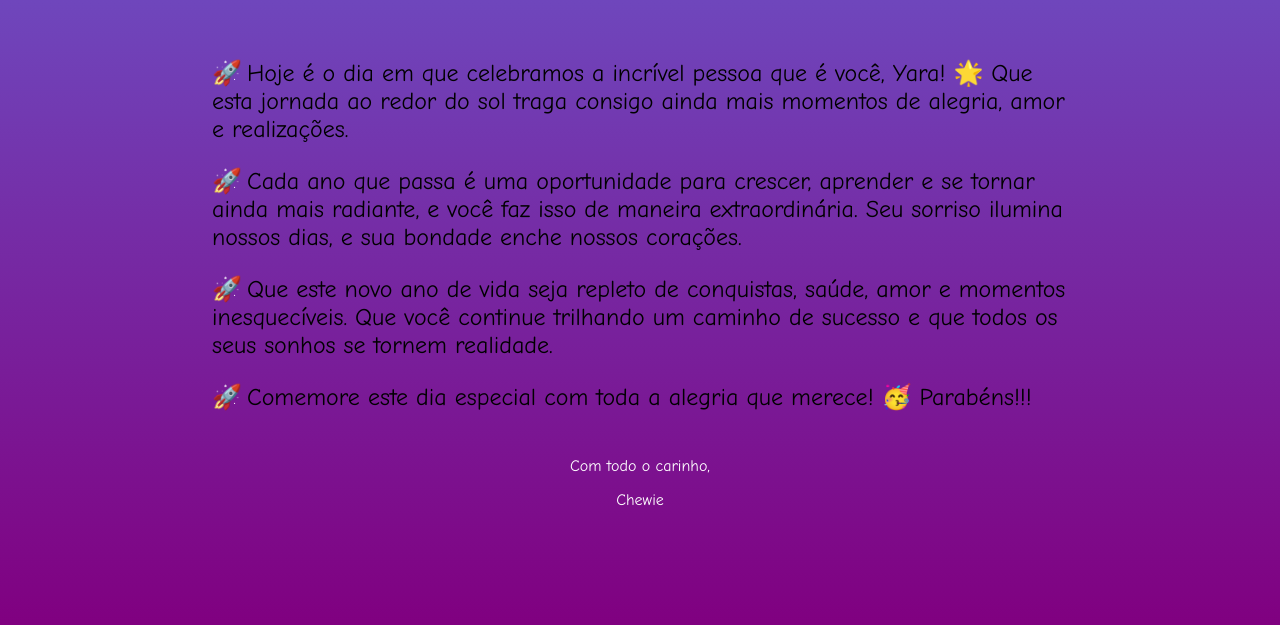
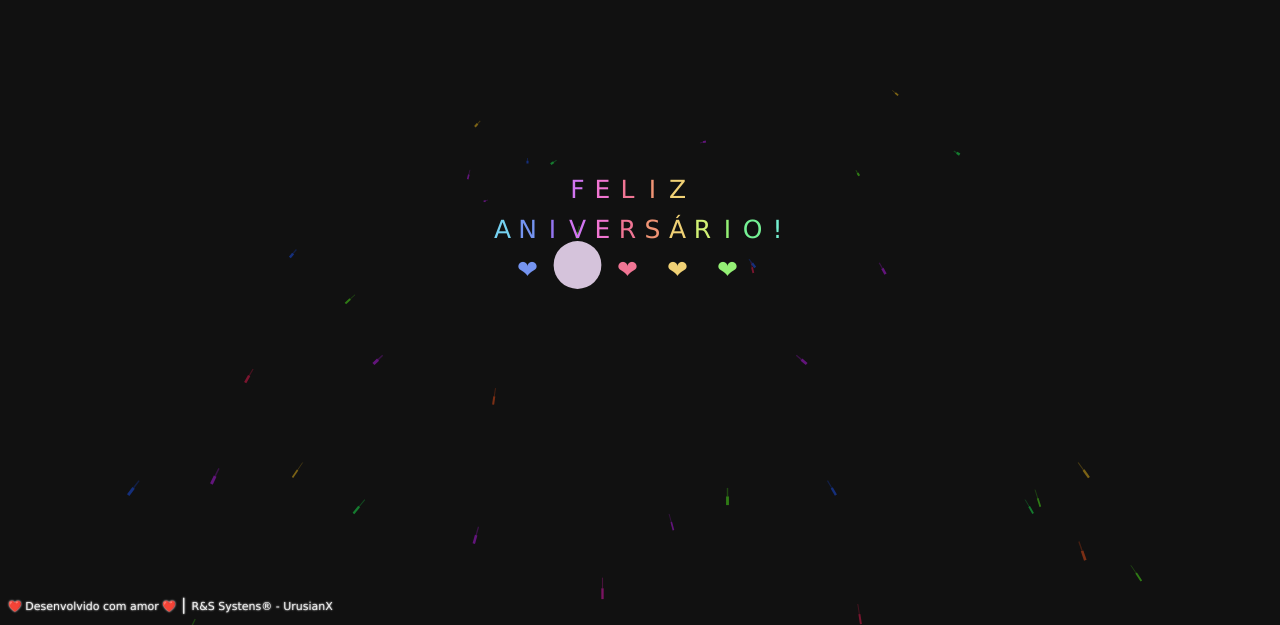
Before and after one commit to rflsza13/birthday-card, a plain HTML site: page index.html in a window 1280 px wide. Shown: the part 175-800 px from the top of the page. Drawn offline with Linux system fonts and the light colour scheme.

Commit message:
novo cartão de aniversário

```diff
--- a/index.html
+++ b/index.html
@@ -3,30 +3,17 @@
 <head>
   <meta charset="UTF-8">
   <meta name="viewport" content="width=device-width, initial-scale=1.0">
+  <title>Feliz Aniversário!!</title>
   <link rel="stylesheet" href="styles.css">
-  <title>Cartão de Aniversário</title>
+  <script src="https://cdnjs.cloudflare.com/ajax/libs/prefixfree/1.0.7/prefixfree.min.js"></script>
 </head>
 <body>
-  <audio autoplay loop>
-    <source src="sua-musica.mp3" type="audio/mp3">
-    Seu navegador não suporta o elemento de áudio.
-  </audio>
-  <div class="card-container">
-    <div class="card">
-      <div class="header">
-        <h1>🎉 Feliz Aniversário, Yara! 🎉</h1>
-      </div>
-      <div class="content">
-        <p>Hoje é o dia em que celebramos a incrível pessoa que é você, Yara! 🌟 Que esta jornada ao redor do sol traga consigo ainda mais momentos de alegria, amor e realizações.</p>
-        <p>Cada ano que passa é uma oportunidade para crescer, aprender e se tornar ainda mais radiante, e você faz isso de maneira extraordinária. Seu sorriso ilumina nossos dias, e sua bondade enche nossos corações.</p>
-        <p>Que este novo ano de vida seja repleto de conquistas, saúde, amor e momentos inesquecíveis. Que você continue trilhando um caminho de sucesso e que todos os seus sonhos se tornem realidade.</p>
-        <p>Comemore este dia especial com toda a alegria que merece! 🥳 Parabéns!!!</p>
-      </div>
-      <div class="footer">
-        <p>Com todo o carinho,</p>
-        <p> Chewie </p>
-      </div>
-    </div>
-  </div>
+  <canvas id="c"></canvas>
+  <p>
+    <span>❤️ Desenvolvido com amor ❤️</span> |
+    <span>R&S Systens® - UrusianX</span>
+  </p>
+  <script src="script.js"></script>
+  <script src="script2.js"></script>
 </body>
 </html>
--- /dev/null
+++ b/script.js
@@ -0,0 +1,402 @@
+var w = c.width = window.innerWidth,
+		h = c.height = window.innerHeight,
+		ctx = c.getContext( '2d' ),
+
+		hw = w / 2, // half-width
+		hh = h / 2,
+
+		opts = {
+			strings: [' FELIZ  ', 'ANIVERSÁRIO!', '❤️❤️❤️❤️❤️'],
+			charSize: 25,
+			charSpacing: 25,
+			lineHeight: 40,
+
+			cx: w / 2,
+			cy: h / 2,
+
+			fireworkPrevPoints: 10,
+			fireworkBaseLineWidth: 5,
+			fireworkAddedLineWidth: 8,
+			fireworkSpawnTime: 200,
+			fireworkBaseReachTime: 30,
+			fireworkAddedReachTime: 30,
+			fireworkCircleBaseSize: 20,
+			fireworkCircleAddedSize: 10,
+			fireworkCircleBaseTime: 30,
+			fireworkCircleAddedTime: 30,
+			fireworkCircleFadeBaseTime: 10,
+			fireworkCircleFadeAddedTime: 5,
+			fireworkBaseShards: 5,
+			fireworkAddedShards: 5,
+			fireworkShardPrevPoints: 3,
+			fireworkShardBaseVel: 4,
+			fireworkShardAddedVel: 2,
+			fireworkShardBaseSize: 3,
+			fireworkShardAddedSize: 3,
+			gravity: .1,
+			upFlow: -.1,
+			letterContemplatingWaitTime: 360,
+			balloonSpawnTime: 20,
+			balloonBaseInflateTime: 10,
+			balloonAddedInflateTime: 10,
+			balloonBaseSize: 20,
+			balloonAddedSize: 20,
+			balloonBaseVel: .4,
+			balloonAddedVel: .4,
+			balloonBaseRadian: -( Math.PI / 2 - .5 ),
+			balloonAddedRadian: -1,
+		},
+		calc = {
+			totalWidth: opts.charSpacing * Math.max( opts.strings[0].length, opts.strings[1].length)
+		},
+
+		Tau = Math.PI * 2,
+		TauQuarter = Tau / 4,
+
+		letters = [];
+
+ctx.font = opts.charSize + 'px Verdana';
+
+function Letter( char, x, y ){
+	this.char = char;
+	this.x = x;
+	this.y = y;
+
+	this.dx = -ctx.measureText( char ).width / 2;
+	this.dy = +opts.charSize / 2;
+
+	this.fireworkDy = this.y - hh;
+
+	var hue = x / calc.totalWidth * 360;
+
+	this.color = 'hsl(hue,80%,50%)'.replace( 'hue', hue );
+	this.lightAlphaColor = 'hsla(hue,80%,light%,alp)'.replace( 'hue', hue );
+	this.lightColor = 'hsl(hue,80%,light%)'.replace( 'hue', hue );
+	this.alphaColor = 'hsla(hue,80%,50%,alp)'.replace( 'hue', hue );
+
+	this.reset();
+}
+Letter.prototype.reset = function(){
+
+	this.phase = 'firework';
+	this.tick = 0;
+	this.spawned = false;
+	this.spawningTime = opts.fireworkSpawnTime * Math.random() |0;
+	this.reachTime = opts.fireworkBaseReachTime + opts.fireworkAddedReachTime * Math.random() |0;
+	this.lineWidth = opts.fireworkBaseLineWidth + opts.fireworkAddedLineWidth * Math.random();
+	this.prevPoints = [ [ 0, hh, 0 ] ];
+}
+Letter.prototype.step = function(){
+
+	if( this.phase === 'firework' ){
+
+		if( !this.spawned ){
+
+			++this.tick;
+			if( this.tick >= this.spawningTime ){
+
+				this.tick = 0;
+				this.spawned = true;
+			}
+
+		} else {
+
+			++this.tick;
+
+			var linearProportion = this.tick / this.reachTime,
+					armonicProportion = Math.sin( linearProportion * TauQuarter ),
+
+					x = linearProportion * this.x,
+					y = hh + armonicProportion * this.fireworkDy;
+
+			if( this.prevPoints.length > opts.fireworkPrevPoints )
+				this.prevPoints.shift();
+
+			this.prevPoints.push( [ x, y, linearProportion * this.lineWidth ] );
+
+			var lineWidthProportion = 1 / ( this.prevPoints.length - 1 );
+
+			for( var i = 1; i < this.prevPoints.length; ++i ){
+
+				var point = this.prevPoints[ i ],
+						point2 = this.prevPoints[ i - 1 ];
+
+				ctx.strokeStyle = this.alphaColor.replace( 'alp', i / this.prevPoints.length );
+				ctx.lineWidth = point[ 2 ] * lineWidthProportion * i;
+				ctx.beginPath();
+				ctx.moveTo( point[ 0 ], point[ 1 ] );
+				ctx.lineTo( point2[ 0 ], point2[ 1 ] );
+				ctx.stroke();
+
+			}
+
+			if( this.tick >= this.reachTime ){
+
+				this.phase = 'contemplate';
+
+				this.circleFinalSize = opts.fireworkCircleBaseSize + opts.fireworkCircleAddedSize * Math.random();
+				this.circleCompleteTime = opts.fireworkCircleBaseTime + opts.fireworkCircleAddedTime * Math.random() |0;
+				this.circleCreating = true;
+				this.circleFading = false;
+
+				this.circleFadeTime = opts.fireworkCircleFadeBaseTime + opts.fireworkCircleFadeAddedTime * Math.random() |0;
+				this.tick = 0;
+				this.tick2 = 0;
+
+				this.shards = [];
+
+				var shardCount = opts.fireworkBaseShards + opts.fireworkAddedShards * Math.random() |0,
+						angle = Tau / shardCount,
+						cos = Math.cos( angle ),
+						sin = Math.sin( angle ),
+
+						x = 1,
+						y = 0;
+
+				for( var i = 0; i < shardCount; ++i ){
+					var x1 = x;
+					x = x * cos - y * sin;
+					y = y * cos + x1 * sin;
+
+					this.shards.push( new Shard( this.x, this.y, x, y, this.alphaColor ) );
+				}
+			}
+
+		}
+	} else if( this.phase === 'contemplate' ){
+
+		++this.tick;
+
+		if( this.circleCreating ){
+
+			++this.tick2;
+			var proportion = this.tick2 / this.circleCompleteTime,
+					armonic = -Math.cos( proportion * Math.PI ) / 2 + .5;
+
+			ctx.beginPath();
+			ctx.fillStyle = this.lightAlphaColor.replace( 'light', 50 + 50 * proportion ).replace( 'alp', proportion );
+			ctx.beginPath();
+			ctx.arc( this.x, this.y, armonic * this.circleFinalSize, 0, Tau );
+			ctx.fill();
+
+			if( this.tick2 > this.circleCompleteTime ){
+				this.tick2 = 0;
+				this.circleCreating = false;
+				this.circleFading = true;
+			}
+		} else if( this.circleFading ){
+
+			ctx.fillStyle = this.lightColor.replace( 'light', 70 );
+			ctx.fillText( this.char, this.x + this.dx, this.y + this.dy );
+
+			++this.tick2;
+			var proportion = this.tick2 / this.circleFadeTime,
+					armonic = -Math.cos( proportion * Math.PI ) / 2 + .5;
+
+			ctx.beginPath();
+			ctx.fillStyle = this.lightAlphaColor.replace( 'light', 100 ).replace( 'alp', 1 - armonic );
+			ctx.arc( this.x, this.y, this.circleFinalSize, 0, Tau );
+			ctx.fill();
+
+			if( this.tick2 >= this.circleFadeTime )
+				this.circleFading = false;
+
+		} else {
+
+			ctx.fillStyle = this.lightColor.replace( 'light', 70 );
+			ctx.fillText( this.char, this.x + this.dx, this.y + this.dy );
+		}
+
+		for( var i = 0; i < this.shards.length; ++i ){
+
+			this.shards[ i ].step();
+
+			if( !this.shards[ i ].alive ){
+				this.shards.splice( i, 1 );
+				--i;
+			}
+		}
+
+		if( this.tick > opts.letterContemplatingWaitTime ){
+
+			this.phase = 'balloon';
+
+			this.tick = 0;
+			this.spawning = true;
+			this.spawnTime = opts.balloonSpawnTime * Math.random() |0;
+			this.inflating = false;
+			this.inflateTime = opts.balloonBaseInflateTime + opts.balloonAddedInflateTime * Math.random() |0;
+			this.size = opts.balloonBaseSize + opts.balloonAddedSize * Math.random() |0;
+
+			var rad = opts.balloonBaseRadian + opts.balloonAddedRadian * Math.random(),
+					vel = opts.balloonBaseVel + opts.balloonAddedVel * Math.random();
+
+			this.vx = Math.cos( rad ) * vel;
+			this.vy = Math.sin( rad ) * vel;
+		}
+	} else if( this.phase === 'balloon' ){
+
+		ctx.strokeStyle = this.lightColor.replace( 'light', 80 );
+
+		if( this.spawning ){
+
+			++this.tick;
+			ctx.fillStyle = this.lightColor.replace( 'light', 70 );
+			ctx.fillText( this.char, this.x + this.dx, this.y + this.dy );
+
+			if( this.tick >= this.spawnTime ){
+				this.tick = 0;
+				this.spawning = false;
+				this.inflating = true;
+			}
+		} else if( this.inflating ){
+
+			++this.tick;
+
+			var proportion = this.tick / this.inflateTime,
+			    x = this.cx = this.x,
+					y = this.cy = this.y - this.size * proportion;
+
+			ctx.fillStyle = this.alphaColor.replace( 'alp', proportion );
+			ctx.beginPath();
+			generateBalloonPath( x, y, this.size * proportion );
+			ctx.fill();
+
+			ctx.beginPath();
+			ctx.moveTo( x, y );
+			ctx.lineTo( x, this.y );
+			ctx.stroke();
+
+			ctx.fillStyle = this.lightColor.replace( 'light', 70 );
+			ctx.fillText( this.char, this.x + this.dx, this.y + this.dy );
+
+			if( this.tick >= this.inflateTime ){
+				this.tick = 0;
+				this.inflating = false;
+			}
+
+		} else {
+
+			this.cx += this.vx;
+			this.cy += this.vy += opts.upFlow;
+
+			ctx.fillStyle = this.color;
+			ctx.beginPath();
+			generateBalloonPath( this.cx, this.cy, this.size );
+			ctx.fill();
+
+			ctx.beginPath();
+			ctx.moveTo( this.cx, this.cy );
+			ctx.lineTo( this.cx, this.cy + this.size );
+			ctx.stroke();
+
+			ctx.fillStyle = this.lightColor.replace( 'light', 70 );
+			ctx.fillText( this.char, this.cx + this.dx, this.cy + this.dy + this.size );
+
+			if( this.cy + this.size < -hh || this.cx < -hw || this.cy > hw  )
+				this.phase = 'done';
+
+		}
+	}
+}
+function Shard( x, y, vx, vy, color ){
+
+	var vel = opts.fireworkShardBaseVel + opts.fireworkShardAddedVel * Math.random();
+
+	this.vx = vx * vel;
+	this.vy = vy * vel;
+
+	this.x = x;
+	this.y = y;
+
+	this.prevPoints = [ [ x, y ] ];
+	this.color = color;
+
+	this.alive = true;
+
+	this.size = opts.fireworkShardBaseSize + opts.fireworkShardAddedSize * Math.random();
+}
+Shard.prototype.step = function(){
+
+	this.x += this.vx;
+	this.y += this.vy += opts.gravity;
+
+	if( this.prevPoints.length > opts.fireworkShardPrevPoints )
+		this.prevPoints.shift();
+
+	this.prevPoints.push( [ this.x, this.y ] );
+
+	var lineWidthProportion = this.size / this.prevPoints.length;
+
+	for( var k = 0; k < this.prevPoints.length - 1; ++k ){
+
+		var point = this.prevPoints[ k ],
+				point2 = this.prevPoints[ k + 1 ];
+
+		ctx.strokeStyle = this.color.replace( 'alp', k / this.prevPoints.length );
+		ctx.lineWidth = k * lineWidthProportion;
+		ctx.beginPath();
+		ctx.moveTo( point[ 0 ], point[ 1 ] );
+		ctx.lineTo( point2[ 0 ], point2[ 1 ] );
+		ctx.stroke();
+
+	}
+
+	if( this.prevPoints[ 0 ][ 1 ] > hh )
+		this.alive = false;
+}
+function generateBalloonPath( x, y, size ){
+
+	ctx.moveTo( x, y );
+	ctx.bezierCurveTo( x - size / 2, y - size / 2,
+									 	 x - size / 4, y - size,
+									   x,            y - size );
+	ctx.bezierCurveTo( x + size / 4, y - size,
+									   x + size / 2, y - size / 2,
+									   x,            y );
+}
+
+function anim(){
+
+	window.requestAnimationFrame( anim );
+
+	ctx.fillStyle = '#111';
+	ctx.fillRect( 0, 0, w, h );
+
+	ctx.translate( hw, hh );
+
+	var done = true;
+	for( var l = 0; l < letters.length; ++l ){
+
+		letters[ l ].step();
+		if( letters[ l ].phase !== 'done' )
+			done = false;
+	}
+
+	ctx.translate( -hw, -hh );
+
+	if( done )
+		for( var l = 0; l < letters.length; ++l )
+			letters[ l ].reset();
+}
+
+for( var i = 0; i < opts.strings.length; ++i ){
+	for( var j = 0; j < opts.strings[ i ].length; ++j ){
+		letters.push( new Letter( opts.strings[ i ][ j ],
+														j * opts.charSpacing + opts.charSpacing / 2 - opts.strings[ i ].length * opts.charSize / 2,
+														i * opts.lineHeight + opts.lineHeight / 2 - opts.strings.length * opts.lineHeight / 2 ) );
+	}
+}
+
+anim();
+
+window.addEventListener( 'resize', function(){
+
+	w = c.width = window.innerWidth;
+	h = c.height = window.innerHeight;
+
+	hw = w / 2;
+	hh = h / 2;
+
+	ctx.font = opts.charSize + 'px Verdana';
+})
--- a/styles.css
+++ b/styles.css
@@ -1,87 +1,28 @@
-/* styles.css */
+canvas {
+  position: absolute;
+  top: 0;
+  left: 0;
+}
+p {
+  margin: 0 0;
+  position: absolute;
+  font: 16px Verdana;
+  color: #eee;
+  height: 25px;
+  top: calc( 100vh - 30px);
+  text-shadow: 0 0 2px white;
+}
+p a {
+  text-decoration: none;
+  color: #aaa;
+}
+span {
+  font-size: 11px;
+}
+p > a:first-of-type {
+  font-size: 20px;
+}
 body {
-    font-family: 'Comic Sans MS', sans-serif;
-    background: linear-gradient(to bottom, SlateBlue, purple);
-    display: flex;
-    align-items: center;
-    justify-content: center;
-    height: 100vh;
-    margin: 0;
-    overflow: hidden;
-  }
-
-  .card-container {
-    perspective: 1000px;
-    width: 70vw; /* Ajustei a largura do card-container para 70% da largura da tela */
-    margin: 0 auto;
-  }
-
-  .card {
-    width: 100%;
-    height: 100%;
-    position: relative;
-    transform-style: preserve-3d;
-    transition: transform 0.5s ease-in-out;
-  }
-
-  .card:hover {
-    transform: scale(1.1);
-  }
-
-  .header,
-  .footer {
-    color: #fff;
-    text-align: center;
-    padding: 10px;
-  }
-
-  .content {
-    padding: 20px;
-    font-size: 24px;
-  }
-
-  /* Adicionando estilo nerd para o texto */
-  .content p {
-    margin-bottom: 15px;
-  }
-
-  .content p:last-child {
-    margin-bottom: 0;
-  }
-
-  .content p::before {
-    content: '🚀';
-    margin-right: 5px;
-  }
-
-  /* Estilo mais elaborado e nerd para o texto de aniversário */
-  .content p.nerdy {
-    font-family: 'Courier New', monospace;
-    font-size: 28px;
-    color: #00ff00;
-  }
-
-  .content p.nerdy::before {
-    content: '🎮';
-    margin-right: 8px;
-  }
-
-  .content p.nerdy::after {
-    content: '📚';
-    margin-left: 8px;
-  }
-
-  /* Adicionando estilos para dispositivos móveis */
-  @media screen and (max-width: 600px) {
-    .card-container {
-      width: 90vw;
-    }
-
-    .content {
-      font-size: 18px;
-    }
-
-    .content p.nerdy {
-      font-size: 24px;
-    }
-  }
+  overflow: hidden;
+  display: flex;
+}
```
